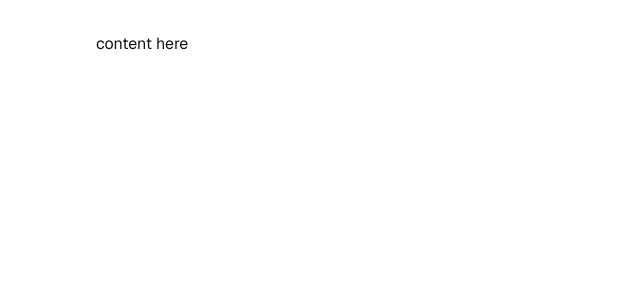
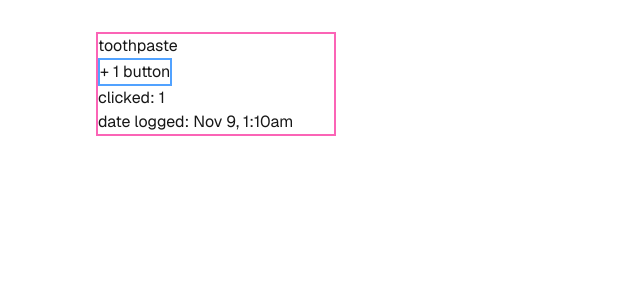
Before and after one commit to fyeung21/pebble-counter, a Next.js app: page / in a window 1280 px wide. Shown: the top 300 px of the page, without its empty margins (0-640 px from the left). Built offline with nearby package versions, Linux system fonts and the light colour scheme.

Commit message:
feat: sketch card component

```diff
--- /dev/null
+++ b/app/components/card.tsx
@@ -0,0 +1,10 @@
+export default async function Card() {
+  return (
+    <article className="border-2 border-pink-400 w-60">
+      <h3>{"toothpaste"}</h3>
+      <button className="border-2 border-blue-400">+ {"1"} button</button>
+      <p>clicked: {1}</p>
+      <p>date logged: {"Nov 9, 1:10am"}</p>
+    </article>
+  );
+}
--- a/app/page.tsx
+++ b/app/page.tsx
@@ -1,9 +1,9 @@
-import Image from "next/image";
+import Card from "./components/card";
 
 export default function Home() {
   return (
     <main>
-      <h2>content here</h2>
+      <Card />
     </main>
   );
 }
```
